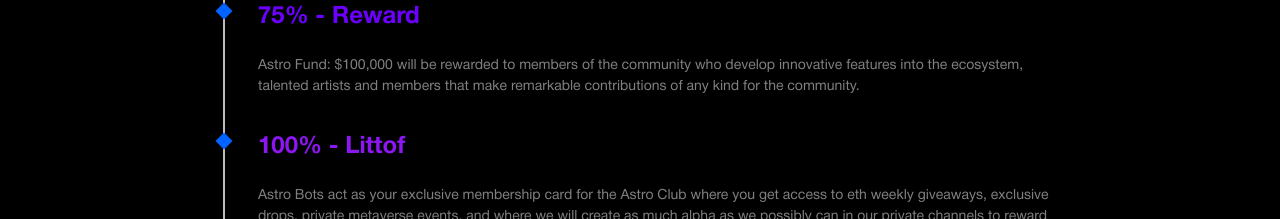
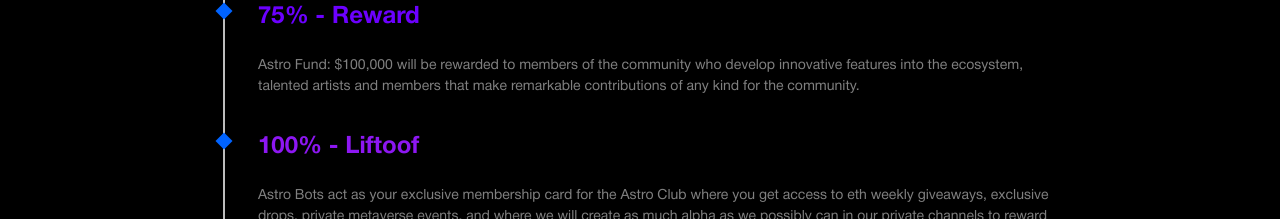
Before and after one commit to alexaveil/AstroBots, a React (Create React App) app: page / in a window 1280 px wide. Shown: the part 3980-4199 px from the top of the page. Built offline with nearby package versions, Linux system fonts and the light colour scheme.

Commit message:
Fix text

```diff
--- a/src/pages/Home/index.js
+++ b/src/pages/Home/index.js
@@ -425,7 +425,7 @@ const Home = () => {
                       className={classes.mintItemTitle}
                       style={{ color: "#8d17f2" }}
                     >
-                      100% - Littof
+                      100% - Liftoof
                     </div>
                     <div className={classes.mintItemText}>
                       Astro Bots act as your exclusive membership card for the
```
